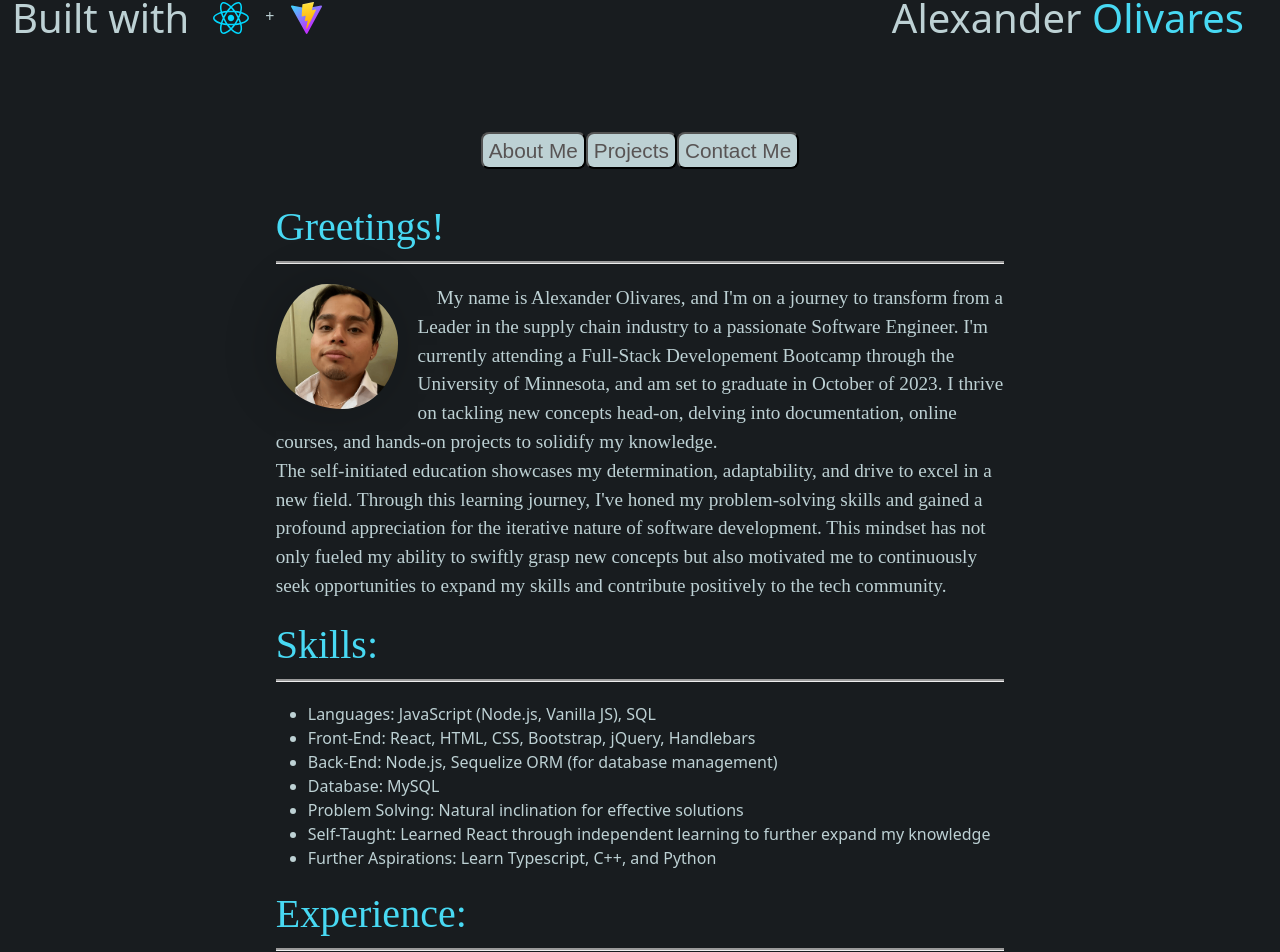
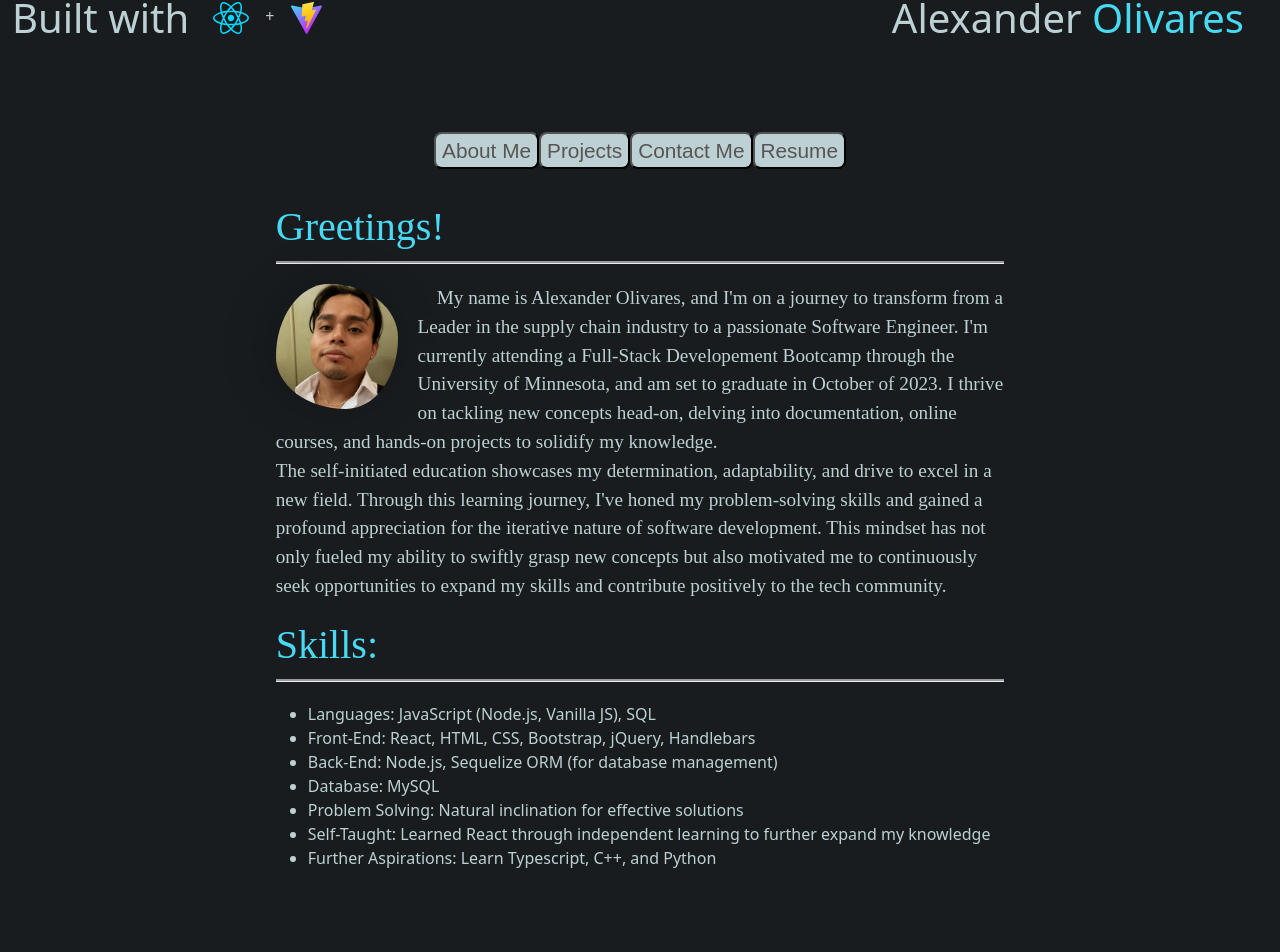
Before and after one commit to alexanderolivares13/React-Portfolio, a React (Vite) app: page / in a window 1280 px wide. Shown: the part 58-1010 px from the top of the page. Built offline with nearby package versions, Linux system fonts and the light colour scheme.

Commit message:
removed experience from the about me section and instead added a section with my resume that can be downloaded

```diff
--- a/src/components/Sections/About.jsx
+++ b/src/components/Sections/About.jsx
@@ -1,6 +1,6 @@
 import "./About.css";
 import profilePicture from "../../assets/profile-picture.png";
-import { skills, experience, biography } from "../jsxArrays/aboutMe";
+import { skills, biography } from "../jsxArrays/aboutMe";
 
 const About = () => {
   return (
@@ -14,8 +14,8 @@ const About = () => {
           <li key={i}>{element}</li>
         ))}
       </ul>
-      <h3>Experience:</h3>
-      {experience}
+      {/* <h3>Experience:</h3>
+      {experience} */}
     </div>
   );
 };
--- a/src/components/Sections/Content.jsx
+++ b/src/components/Sections/Content.jsx
@@ -2,6 +2,7 @@ import Button from "../UI/Buttons/Buttons";
 import About from "./About";
 import Projects from "./Projects";
 import Links from "./Links";
+import Resume from "./Resume";
 import buttonsArray from "../jsxArrays/arrays";
 import { useState } from "react";
 
@@ -25,8 +26,10 @@ const Content = () => {
           <About />
         ) : displayedContent === 1 ? (
           <Projects />
+        ) : displayedContent === 2 ? (
+          <Links />
         ) : (
-          <Links />
+          <Resume />
         )}
       </div>
     </div>
--- /dev/null
+++ b/src/components/Sections/Resume.jsx
@@ -0,0 +1,17 @@
+import resumePDF from "../../assets/Alexander-Olivares-resume.pdf";
+
+const Resume = () => {
+  return (
+    <div className='resume-container'>
+      <iframe
+        src={resumePDF}
+        type='application/pdf'
+        width='100%'
+        height='1000px'
+        name='Alexander-Olivares-Resume'
+      />
+    </div>
+  );
+};
+
+export default Resume;
--- a/src/components/UI/Buttons/Buttons.jsx
+++ b/src/components/UI/Buttons/Buttons.jsx
@@ -9,6 +9,8 @@ const Button = ({ title, onDisplayContent, link, logo, className, alt }) => {
       onDisplayContent(1);
     } else if (title === "Contact Me") {
       onDisplayContent(2);
+    } else if (title === "Resume") {
+      onDisplayContent(3);
     } else {
       window.location.replace(link);
     }
--- a/src/components/jsxArrays/arrays.jsx
+++ b/src/components/jsxArrays/arrays.jsx
@@ -1,25 +1,22 @@
-import { v4 as uuidv4 } from 'uuid';
-
+import { v4 as uuidv4 } from "uuid";
 
 const buttonsArray = [
   {
     heading: "About Me",
-    //   image: "filepath",
     id: uuidv4(),
   },
   {
     heading: "Projects",
-    //   image: "filepath",
-    //   link: "a link to the deployed project",
-    //   shortDesc: "A description to transform and show on hover",
     id: uuidv4(),
   },
   {
     heading: "Contact Me",
-    //   image: "filpath",
-    //   link: "multiple link properties with links to a resume, or phone number, github",
+    id: uuidv4(),
+  },
+  {
+    heading: "Resume",
     id: uuidv4(),
   },
 ];
 
-  export default buttonsArray
+export default buttonsArray;
```
Also changed, not shown: 1 other file (tests, documents, lock files or other folders). Lines whose indentation alone changed are shown as unchanged.
